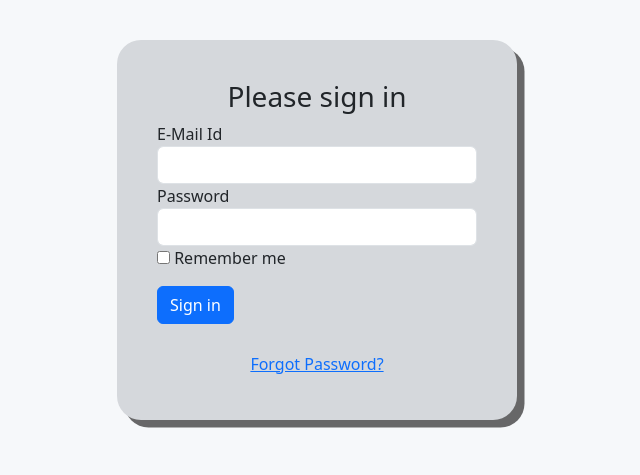
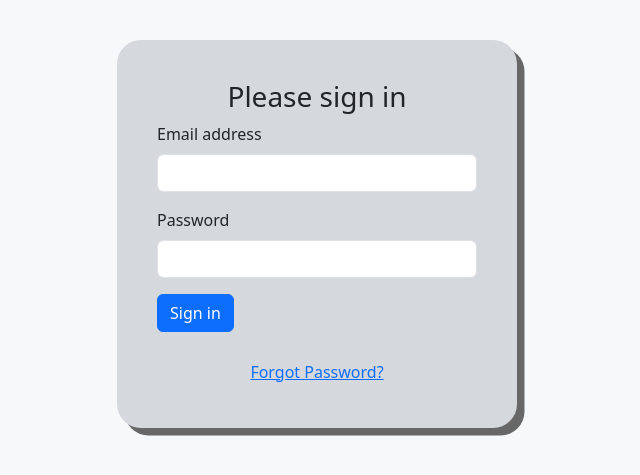
Before and after one commit to riciadavinci/SoftwareProjectManager, a Flask app: page /login in a window 1280 px wide. Shown: the part 56-531 px from the top of the page, without its empty margins (323-963 px from the left). Run offline with Flask 3, Linux system fonts and the light colour scheme; some libraries are stand-ins or nearby versions.

Commit message:
Replace WTForm with simple one

```diff
--- a/software_project_manager/templates/login.html
+++ b/software_project_manager/templates/login.html
@@ -4,25 +4,27 @@
 <link rel="stylesheet" href="{{ url_for('static', filename='css/login_page.css') }}">
 {% endblock %}
 
-{% import "bootstrap/wtf.html" as wtf %}
-
 {% block body %}
 <div class="container custom-login-form">
     <form class="form-signin" method="POST" action="/login" autocomplete="off">
         <h3 class="form-signin-heading text-center">Please sign in</h3>
-        {{ form.hidden_tag() }}
-
-            {{ wtf.form_field(form.email_id) }}
-
-            {{ wtf.form_field(form.password) }}
-
-        <div class="checkbox mb-3">
-            {{ wtf.form_field(form.remember) }}
+        <div class="mb-3">
+            <label for="exampleInputEmail1" class="form-label">Email address</label>
+            <input type="email" class="form-control" aria-describedby="emailHelp" id="email-field">
+            <!-- <div id="emailHelp" class="form-text">We'll never share your email with anyone else.</div> -->
         </div>
-        <button class="btn btn-primary btn-block" type="submit">Sign in</button>
+        <div class="mb-3">
+            <label for="exampleInputPassword1" class="form-label">Password</label>
+            <input type="password" class="form-control" id="password-field">
+        </div>
+        <button class="btn btn-primary btn-block" type="button" id="sign-in-btn">Sign in</button>
     </form>
     <div class="text-center" style="margin-top: 1.5rem; padding: 0.25rem;">
-        <a href="{{ url_for('login_page') }}">Forgot Password?</a>
+        <a href="#">Forgot Password?</a>
     </div>
 </div>
 {% endblock %}
+
+{% block scripts %}
+<script src="{{ url_for('static', filename='js/login_page.js') }}"></script>
+{% endblock %}
```
